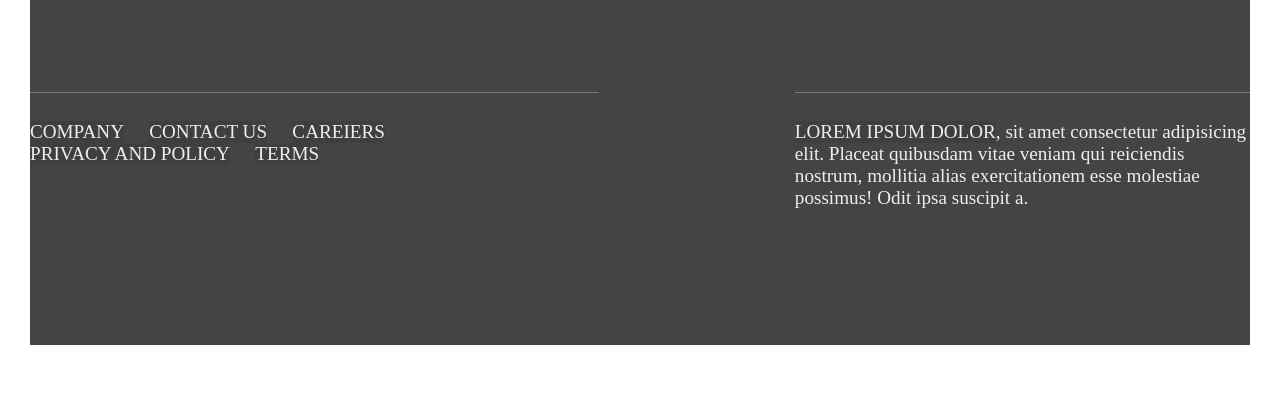
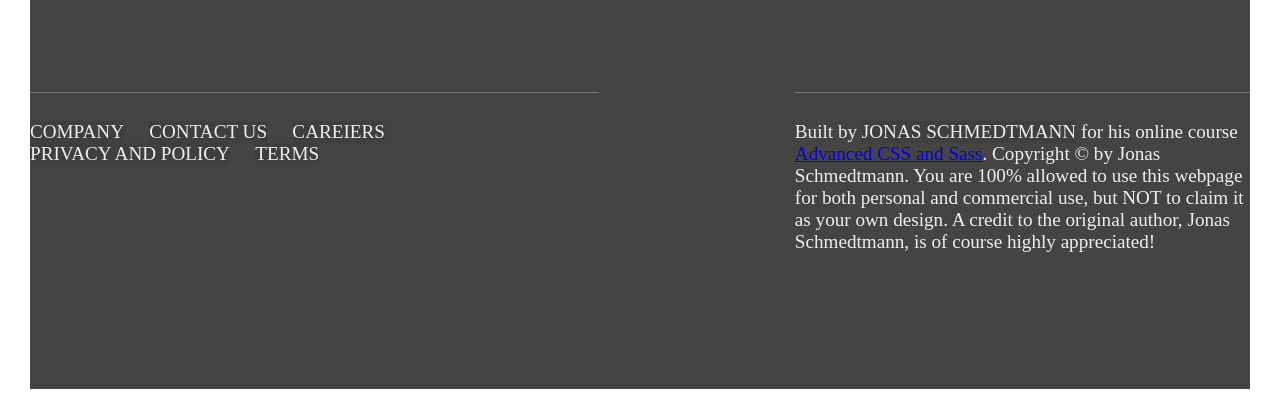
Before and after one commit to DHIKSHITH/natours, a plain HTML site: page index.html in a window 1280 px wide. Shown: the part 7009-7418 px from the top of the page. Before the commit the page ends 7374 px from the top, so only its background shows below. Drawn offline with Linux system fonts and the light colour scheme.

Commit message:
Update index.html

```diff
--- a/index.html
+++ b/index.html
@@ -361,7 +361,10 @@
             </div>
             <div class="col-1-of-2">
                 <p class="footer_copyright">
-                    <a href="#" class="footer_link">Lorem ipsum dolor</a>, sit amet consectetur adipisicing elit. Placeat quibusdam vitae veniam qui reiciendis nostrum, mollitia alias exercitationem esse molestiae possimus! Odit ipsa suscipit a.
+                    Built by <a href="#" class="footer_link">Jonas Schmedtmann</a> for his online course <a href="#" class="footer__link">Advanced CSS and Sass</a>.
+                        Copyright &copy; by Jonas Schmedtmann. You are 100% allowed to use this webpage for both personal
+                        and commercial use, but NOT to claim it as your own design. A credit to the original author, Jonas
+                        Schmedtmann, is of course highly appreciated!
                 </p>
             </div>
         </div>
```
